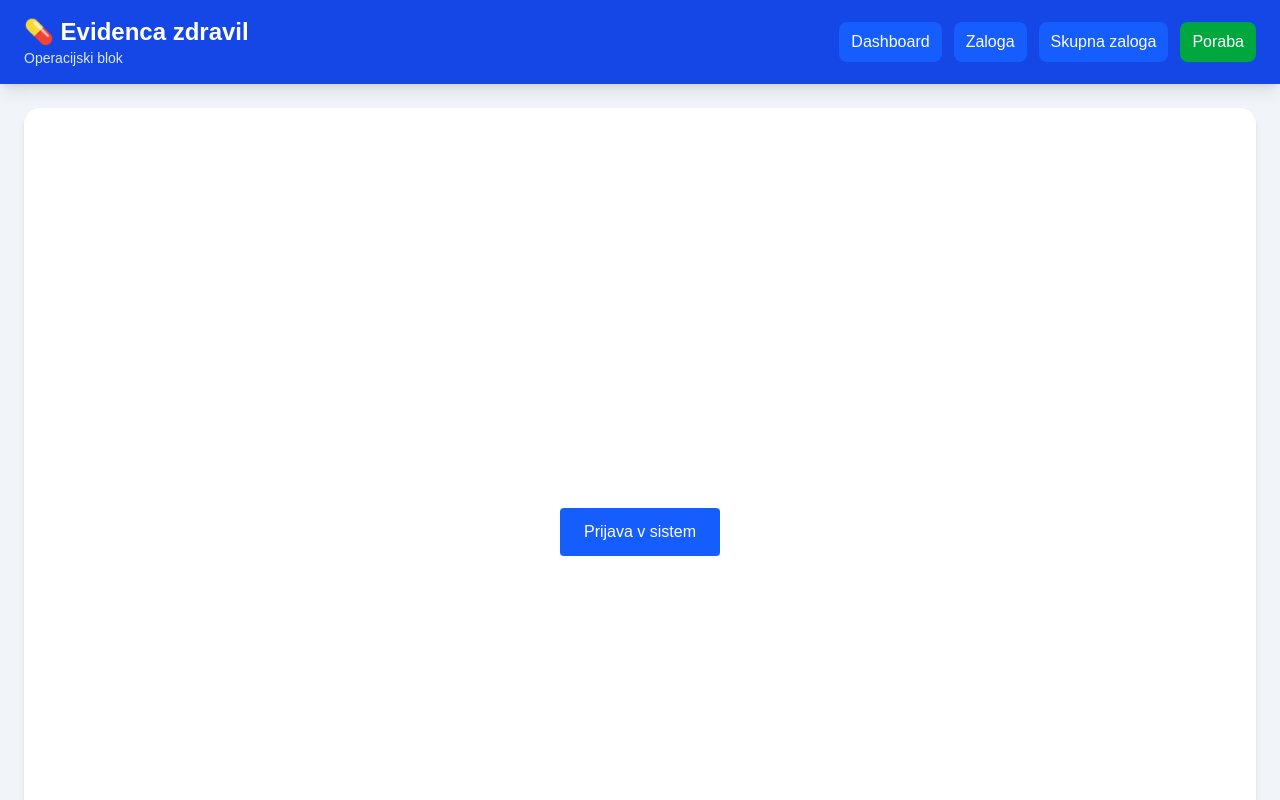
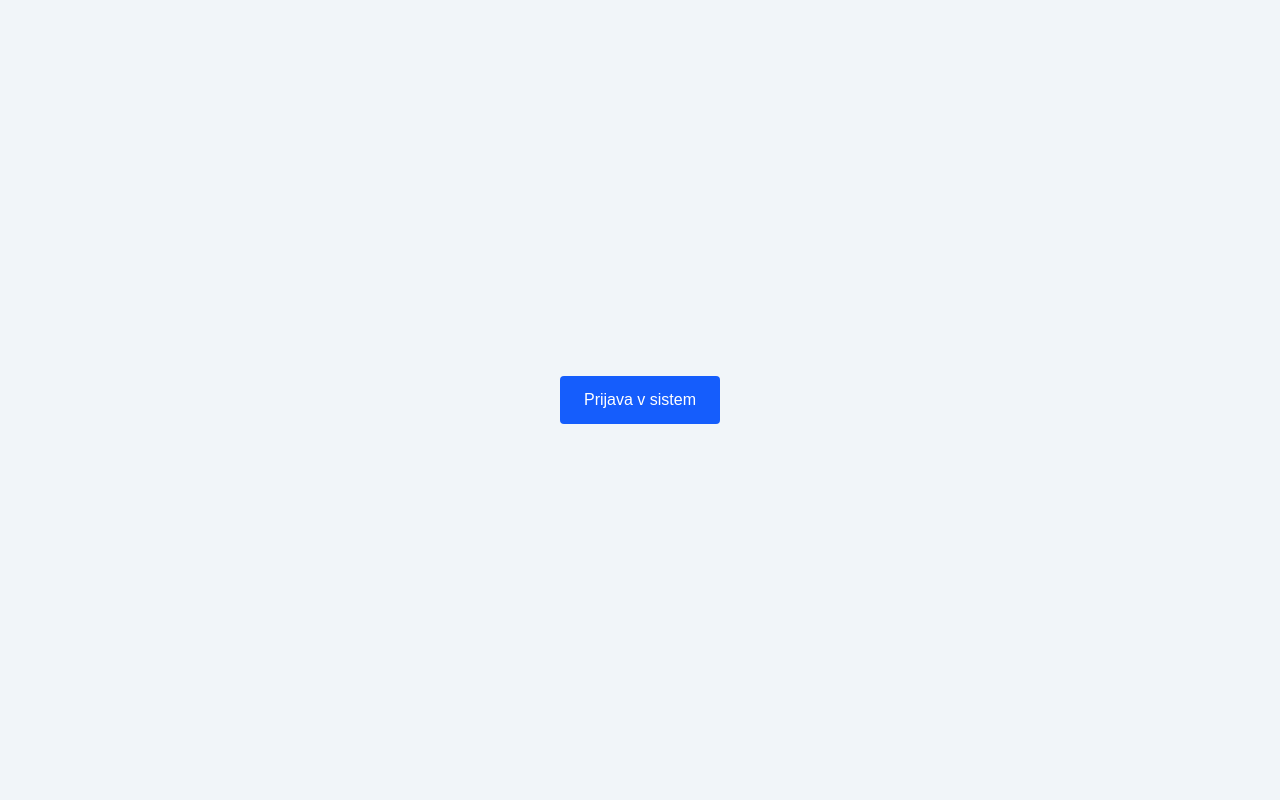
Before and after one commit to denismidzan-hue/med-stock, a Next.js app: page / in a window 1280 px wide. Shown: the top 800 px of the page. Built offline with nearby package versions, Linux system fonts and the light colour scheme.

Commit message:
Add admin layout with sidebar and remove header from main layout

```diff
--- /dev/null
+++ b/app/admin/layout.tsx
@@ -0,0 +1,80 @@
+import Link from "next/link";
+
+export default function AdminLayout({
+  children,
+}: {
+  children: React.ReactNode;
+}) {
+  return (
+    <div className="min-h-screen bg-slate-100 flex">
+      {/* Sidebar */}
+      <aside className="w-72 bg-white border-r border-slate-200 flex flex-col">
+        <div className="p-6 border-b">
+          <h1 className="text-2xl font-bold text-slate-900">
+            💊 Evidenca zdravil
+          </h1>
+
+          <p className="text-sm text-slate-500 mt-1">
+            Administracija
+          </p>
+        </div>
+
+        <nav className="flex-1 p-4 space-y-2">
+          <Link
+            href="/admin"
+            className="block px-4 py-3 rounded-xl hover:bg-slate-100 transition"
+          >
+            🏠 Pregled
+          </Link>
+
+          <Link
+            href="/admin/add-medicine"
+            className="block px-4 py-3 rounded-xl hover:bg-slate-100 transition"
+          >
+            💊 Zdravila
+          </Link>
+
+          <Link
+            href="/admin/scan-stock"
+            className="block px-4 py-3 rounded-xl hover:bg-slate-100 transition"
+          >
+            📦 Dodaj zalogo
+          </Link>
+
+          <Link
+            href="/admin/inventory"
+            className="block px-4 py-3 rounded-xl hover:bg-slate-100 transition"
+          >
+            📋 Zaloga
+          </Link>
+
+          <Link
+            href="/admin/stock-summary"
+            className="block px-4 py-3 rounded-xl hover:bg-slate-100 transition"
+          >
+            📊 Skupna zaloga
+          </Link>
+
+          <Link
+            href="/admin/transactions"
+            className="block px-4 py-3 rounded-xl hover:bg-slate-100 transition"
+          >
+            📈 Poraba
+          </Link>
+
+          <Link
+            href="/admin/orders"
+            className="block px-4 py-3 rounded-xl hover:bg-slate-100 transition"
+          >
+            🛒 Naročilo
+          </Link>
+        </nav>
+      </aside>
+
+      {/* Content */}
+      <main className="flex-1 p-8">
+        {children}
+      </main>
+    </div>
+  );
+}
--- a/app/layout.tsx
+++ b/app/layout.tsx
@@ -1,6 +1,5 @@
 import type { Metadata } from "next";
 import { Geist, Geist_Mono } from "next/font/google";
-import Link from "next/link";
 import "./globals.css";
 
 const geistSans = Geist({
@@ -29,55 +28,7 @@ export default function RootLayout({
       className={`${geistSans.variable} ${geistMono.variable} h-full antialiased`}
     >
       <body className="min-h-screen bg-slate-100">
-        <header className="bg-blue-700 text-white shadow-lg">
-          <div className="max-w-7xl mx-auto px-6 py-4 flex items-center justify-between">
-            <div>
-              <h1 className="text-2xl font-bold">
-                💊 Evidenca zdravil
-              </h1>
-
-              <p className="text-sm text-blue-100">
-                Operacijski blok
-              </p>
-            </div>
-
-            <nav className="flex gap-3">
-              <Link
-                href="/admin"
-                className="bg-blue-600 hover:bg-blue-500 px-3 py-2 rounded-lg"
-              >
-                Dashboard
-              </Link>
-
-              <Link
-                href="/admin/inventory"
-                className="bg-blue-600 hover:bg-blue-500 px-3 py-2 rounded-lg"
-              >
-                Zaloga
-              </Link>
-
-              <Link
-                href="/admin/stock-summary"
-                className="bg-blue-600 hover:bg-blue-500 px-3 py-2 rounded-lg"
-              >
-                Skupna zaloga
-              </Link>
-
-              <Link
-                href="/employee"
-                className="bg-green-600 hover:bg-green-500 px-3 py-2 rounded-lg"
-              >
-                Poraba
-              </Link>
-            </nav>
-          </div>
-        </header>
-
-        <main className="max-w-7xl mx-auto p-6">
-          <div className="bg-white rounded-2xl shadow-md p-6">
-            {children}
-          </div>
-        </main>
+        {children}
       </body>
     </html>
   );
```
